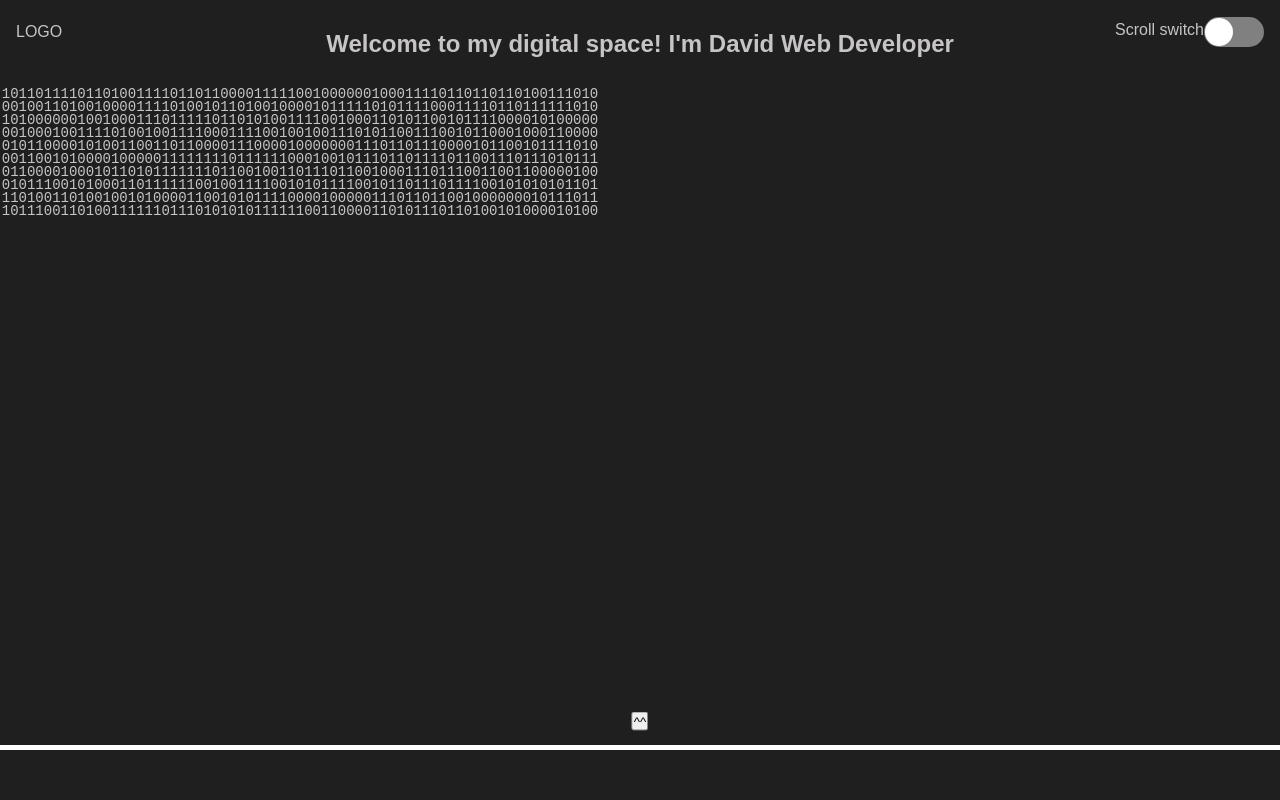
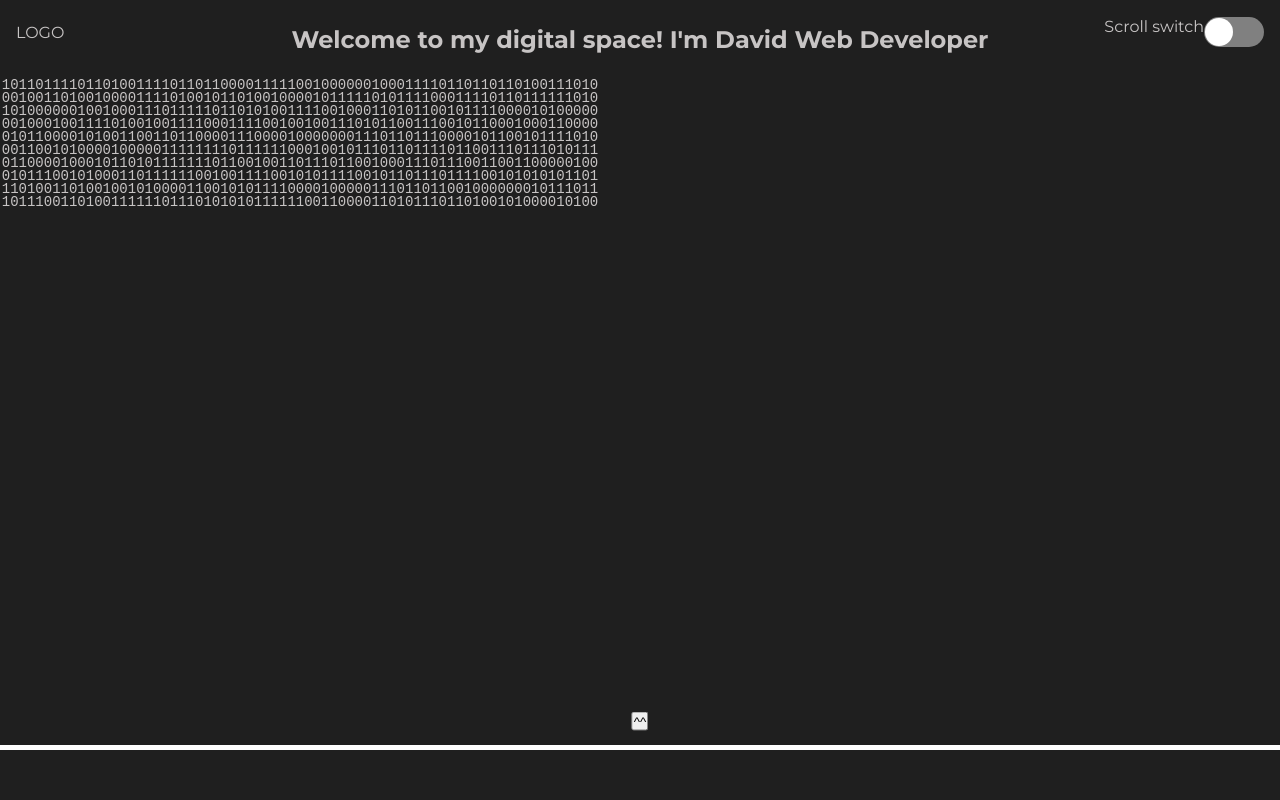
Before and after one commit to Susuvnkl/Portfolio, a React (Vite) app in the folder my-portfolio/: page /#projects in a window 1280 px wide. Shown: the top 800 px of the page. Built offline with nearby package versions, Linux system fonts and the light colour scheme.

Commit message:
font changed to montserrat

```diff
--- a/my-portfolio/src/styles/global.scss
+++ b/my-portfolio/src/styles/global.scss
@@ -1,3 +1,5 @@
+@import url("https://fonts.googleapis.com/css2?family=Montserrat:wght@100;200;300;400;500;600;700;800;900&display=swap");
+
 * {
   margin: 0;
   padding: 0;
@@ -5,8 +7,7 @@
 }
 
 body {
-  font-family: "Arial", sans-serif;
-  line-height: 1.6;
+  font-family: "Montserrat", sans-serif;
   background-color: rgb(31, 31, 31);
   color: #c7c4c4;
 }
```
